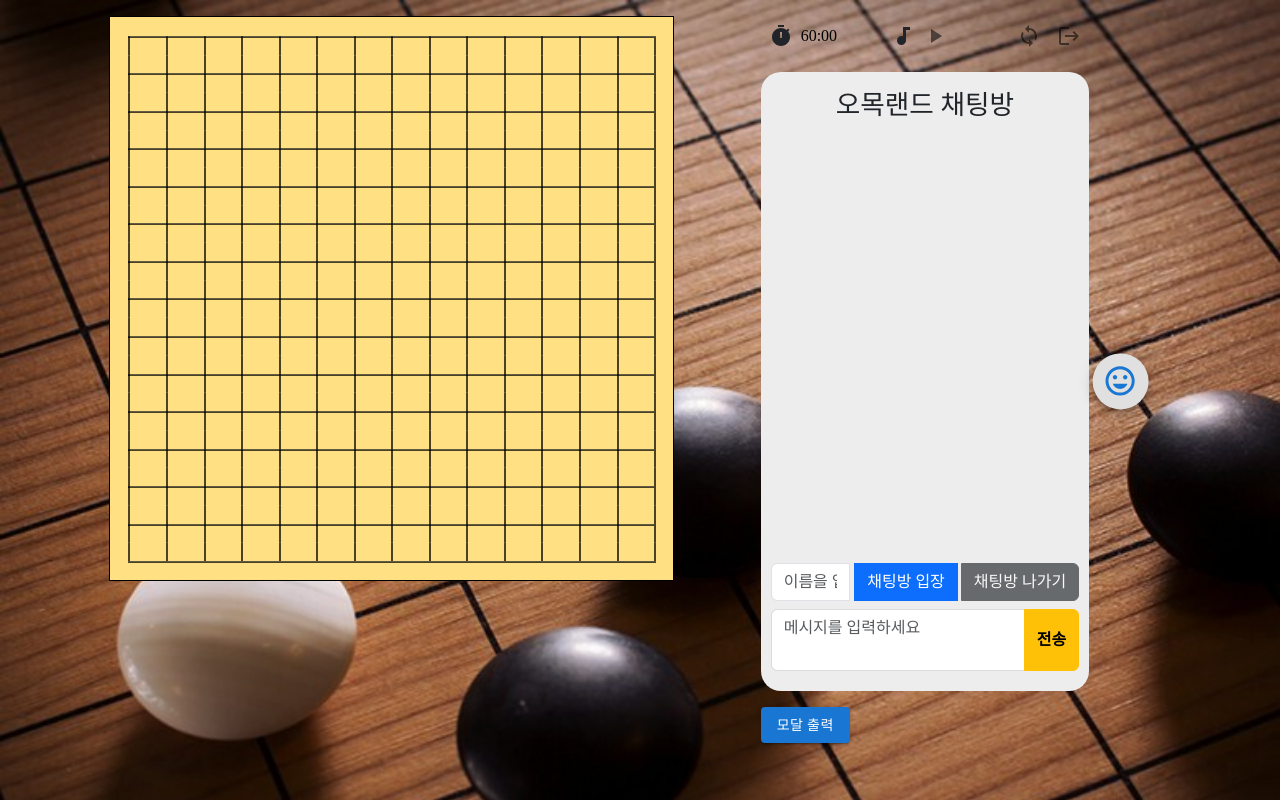
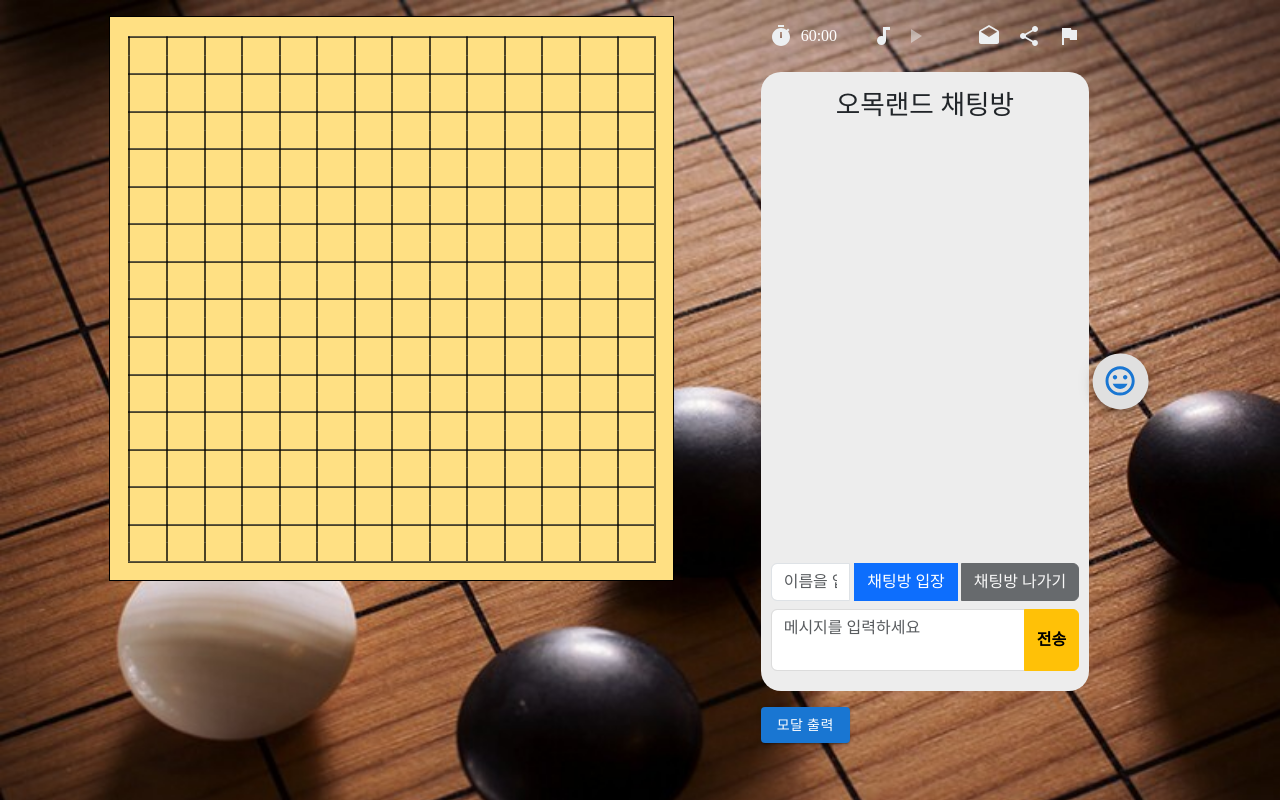
Before and after one commit to ezjing/omok_land, a React (Create React App) app in the folder src/main/omok_land_react/: page /playground/1 in a window 1280 px wide. Built offline with nearby package versions, Linux system fonts and the light colour scheme.

Commit message:
OL_1109(버튼 url 개선)

```diff
--- a/src/main/omok_land_react/src/component/main/Timer.jsx
+++ b/src/main/omok_land_react/src/component/main/Timer.jsx
@@ -1,5 +1,5 @@
 import React, {useEffect, useState} from "react";
-import {Box, Button, IconButton, Stack} from "@mui/material";
+import {Box, Button, IconButton, Stack, ThemeProvider} from "@mui/material";
 import TimerIcon from '@mui/icons-material/Timer';
 import PlayArrowIcon from '@mui/icons-material/PlayArrow';
 import ReplayIcon from '@mui/icons-material/Replay';
@@ -8,6 +8,8 @@ import PauseIcon from '@mui/icons-material/Pause';
 function Timer(props) {
     const [time, setTime] = useState({ seconds: 60, milliseconds: 0 }); // milliseconds는 소수점 첫번째 자리까지 해당
     const [running, setRunning] = useState(false);
+
+    const theme = props.theme;
 
     useEffect(() => {
         let interval;
@@ -54,13 +56,15 @@ function Timer(props) {
 
     return (
         <Box sx={{display: 'flex', justifyContent: 'center', alignItems: 'center'}}>
-            {/*<IconButton sx={{color: 'black'}} disabled><TimerIcon/></IconButton>*/}
-            <TimerIcon sx={{margin: 1}}/>
-            <p id={'text-color'}>
-                {time.seconds}:
-                {time.milliseconds < 10 ? "0" : ""}{/* 10보다 작아지면 0을 출력하며 자릿수를 채워주는 역할을 함. 09, 08, 07 ... 이런식으로 출력 되게끔 */}
-                {time.milliseconds}{/* 실질적으로 milliseconds를 출력하는 부분 */}
-            </p>
+            <ThemeProvider theme={theme}>
+                <TimerIcon sx={{margin: 1}} color={'bluegray'}/>
+
+                <p id={'text-color'} className={'text-white'}>
+                    {time.seconds}:
+                    {time.milliseconds < 10 ? "0" : ""}{/* 10보다 작아지면 0을 출력하며 자릿수를 채워주는 역할을 함. 09, 08, 07 ... 이런식으로 출력 되게끔 */}
+                    {time.milliseconds}{/* 실질적으로 milliseconds를 출력하는 부분 */}
+                </p>
+            </ThemeProvider>
         </Box>
     );
 }
--- a/src/main/omok_land_react/src/component/playground/PlayGround.jsx
+++ b/src/main/omok_land_react/src/component/playground/PlayGround.jsx
@@ -20,10 +20,10 @@ function PlayGround(props) {
             overflow: 'hidden'}}>
             <div className={'row'}>
                 <div className={'col-sm-1'}></div>
-                <div className={'col-sm-6'}>
+                <div className={'col-sm-6'} style={{zIndex : 1}}>
                     <Game ip={param.ip} gaming={gaming}/>
                 </div>
-                <div className={'col-sm-4'}>
+                <div className={'col-sm-4'} style={{zIndex : 3}}>
                     <Tool/>
                     <Chat ip={param.ip} gaming={setGaming}/>
                 </div>
--- a/src/main/omok_land_react/src/component/playground/Tool.jsx
+++ b/src/main/omok_land_react/src/component/playground/Tool.jsx
@@ -1,14 +1,26 @@
 import React, {useState} from "react";
-import {Box, IconButton, Popover, Stack, Tooltip, Typography} from "@mui/material";
+import {Box, createTheme, IconButton, Stack, ThemeProvider} from "@mui/material";
 import Timer from "../main/Timer";
 import PlayArrowIcon from "@mui/icons-material/PlayArrow";
 import PauseIcon from "@mui/icons-material/Pause";
-import AudiotrackIcon from '@mui/icons-material/Audiotrack';
-import LogoutIcon from '@mui/icons-material/Logout';
-import LoopIcon from '@mui/icons-material/Loop';
+import AudiotrackIcon from '@mui/icons-material/Audiotrack'
+import DraftsIcon from '@mui/icons-material/Drafts';
+import ShareIcon from '@mui/icons-material/Share';
+import FlagIcon from '@mui/icons-material/Flag';
 
 function Tool(props) {
     const [play, setPlay] = useState(false);    // 기본값 false로 바꾸고 경기 시작될때 true 되도록 수정
+
+    const theme = createTheme({
+        palette: {
+            primary: {
+                main: '#FF5733',
+            },
+            bluegray: {
+                main: '#eceff1',
+            },
+        },
+    });
 
     const handlePlay = () => {
         const audio = document.getElementById('myAudio');
@@ -22,21 +34,57 @@ function Tool(props) {
         setPlay(false);
     };
 
+    const handleInvite = () => {
+        let url = '';
+        const textarea = document.createElement("textarea");
+        document.body.appendChild(textarea);
+        url = window.document.location.href;
+        textarea.value = url;
+        textarea.select();
+        document.execCommand("copy");
+        document.body.removeChild(textarea);
+        alert("대국방 주소가 복사되었습니다.");
+    };
+
+    const handleShare = () => {
+        let url = '';
+        const textarea = document.createElement("textarea");
+        document.body.appendChild(textarea);
+        url = window.document.location.href;
+        const pos1 = url.indexOf('playground');
+        url = url.substring(0, pos1);
+        url = url.concat('main');
+        textarea.value = url;
+        textarea.select();
+        document.execCommand("copy");
+        document.body.removeChild(textarea);
+        alert('홈페이지 주소가 복사되었습니다.');
+    };
+
+    const handleSurrender = () => {
+
+    };
+
     return (
-        <Stack spacing={2} direction={'row'} sx={{marginY: 2, display: 'flex', justifyContent: 'space-between', width: '80%'}}>
-            <Timer></Timer>
+        <Stack spacing={2} direction={'row'}
+               sx={{marginY: 2, display: 'flex', justifyContent: 'space-between', width: '80%'}}>
+            <Timer theme={theme}></Timer>
             <Box>
-                <AudiotrackIcon sx={{alignSelf: 'center'}}></AudiotrackIcon>
-                {play ? <IconButton onClick={handlePause}><PauseIcon/></IconButton> : <IconButton onClick={handlePlay}><PlayArrowIcon/></IconButton>}
-                <audio src="/audio/Hawaii%20Five%20O_Theme%20Song.mp3" id={'myAudio'} loop hidden></audio>
+                <ThemeProvider theme={theme}>
+                    <AudiotrackIcon sx={{alignSelf: 'center'}} color={'bluegray'}></AudiotrackIcon>
+                    {play ? <IconButton sx={{opacity: '50%'}} color={'bluegray'}
+                                        onClick={handlePause}><PauseIcon/></IconButton> :
+                        <IconButton sx={{opacity: '50%'}} color={'bluegray'}
+                                    onClick={handlePlay}><PlayArrowIcon/></IconButton>}
+                    <audio src="/audio/Hawaii%20Five%20O_Theme%20Song.mp3" id={'myAudio'} loop hidden></audio>
+                </ThemeProvider>
             </Box>
             <Box>
-                <Tooltip title={'재도전'} arrow>
-                    <IconButton><LoopIcon/></IconButton>
-                </Tooltip>
-                <Tooltip title={'나가기'} arrow>
-                    <IconButton><LogoutIcon/></IconButton>
-                </Tooltip>
+                <ThemeProvider theme={theme}>
+                    <IconButton color={'bluegray'} onClick={handleInvite}><DraftsIcon/></IconButton>
+                    <IconButton color={'bluegray'} onClick={handleShare}><ShareIcon/></IconButton>
+                    <IconButton color={'bluegray'} onClick={handleSurrender}><FlagIcon/></IconButton>
+                </ThemeProvider>
             </Box>
         </Stack>
     )
```
